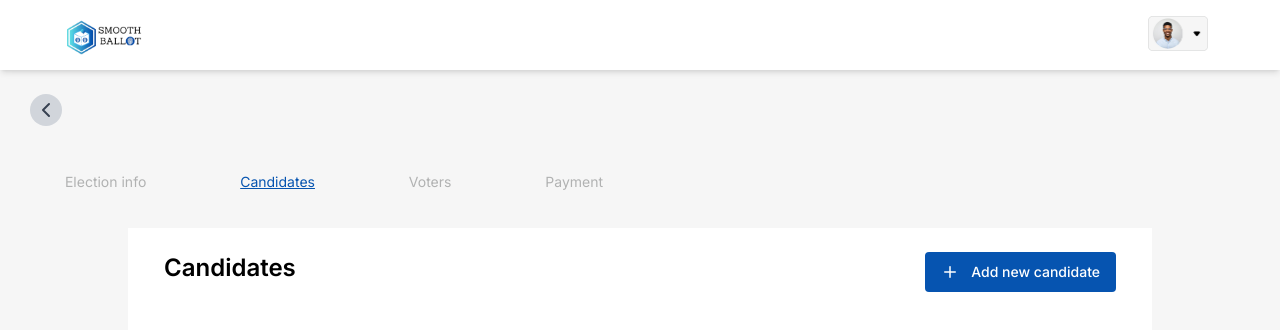
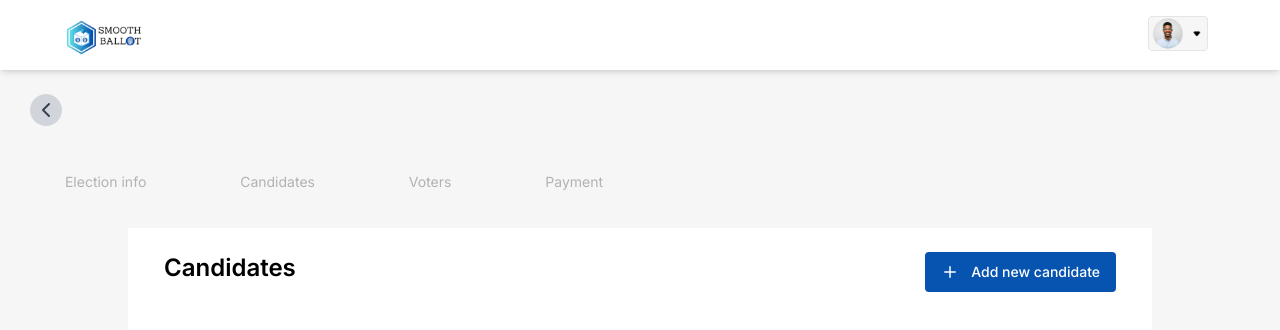
Before and after one commit to Ftasma/smooth, a Next.js app: page /election-management-dashboard/election-management-candidates in a window 1280 px wide. Shown: the top 330 px of the page. Built offline with nearby package versions, Linux system fonts and the light colour scheme; no server answers.

Commit message:
Modal adjustment

```diff
--- a/app/(election-management)/_components/ElectionName.tsx
+++ b/app/(election-management)/_components/ElectionName.tsx
@@ -30,7 +30,7 @@ const ElectionName = () => {
             <div>
                 <div className='flex justify-around items-center md:w-[50%] mt-7 gap-5 pl-4 pt-4'>
                     <Link href="/election-management-dashboard" className={`${pathname === '/election-management-dashboard' ? 'underline text-[#0654B0]' : 'text-[#B1B2B2]'} text-sm `}>Election info</Link>
-                    <Link href="/election-management-dashboard/candidates" className={`${pathname === '/election-management-dashboard/election-management-candidates' ? 'underline text-[#0654B0]' : 'text-[#B1B2B2]'} text-sm`}>Candidates</Link>
+                    <Link href="/election-management-dashboard/candidates" className={`${pathname === '/election-management-dashboard/candidates' ? 'underline text-[#0654B0]' : 'text-[#B1B2B2]'} text-sm`}>Candidates</Link>
                     <Link href="/election-management-dashboard/voters" className={`${pathname === '/election-management-dashboard/voters' ? 'underline text-[#0654B0]' : 'text-[#B1B2B2]'}  text-sm `}>Voters</Link>
                     <Link href="/election-management-dashboard/payment" className={`${pathname === '/election-management-dashboard/payment' ? 'underline text-[#0654B0]' : 'text-[#B1B2B2]'}  text-sm `}>Payment</Link>
                 </div>
--- a/app/(election-management)/election-management-dashboard/candidates/page.tsx
+++ b/app/(election-management)/election-management-dashboard/candidates/page.tsx
@@ -65,6 +65,7 @@ const Page = () => {
   //     query.refetch();
   //   }
   // }, [showModal, query]);
+
   return (
     <section className='h-screen'>
       <div className='mx-auto flex flex-col md:w-[80%] w-full h-[80%] md:bg-white md:p-6 md:overflow-y-auto'>
```
